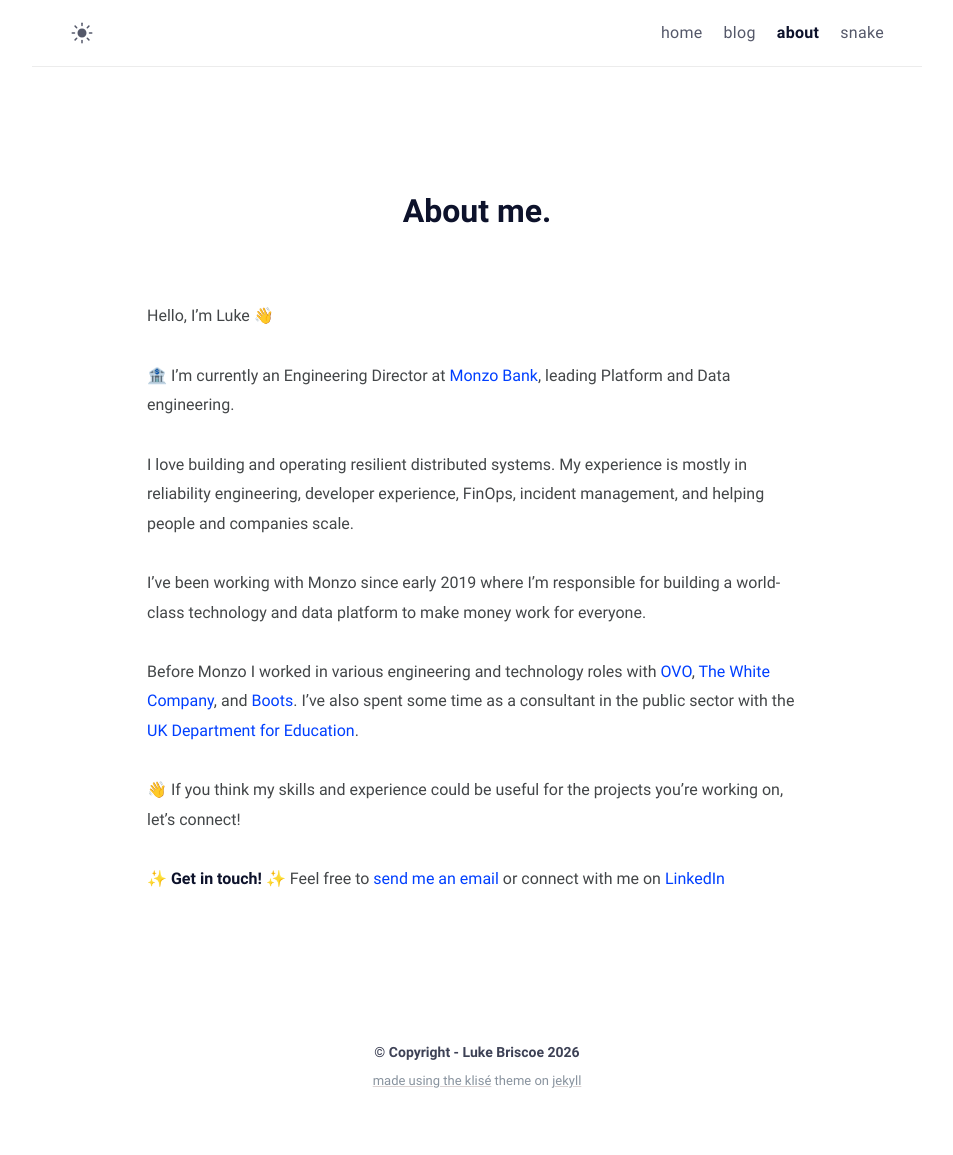
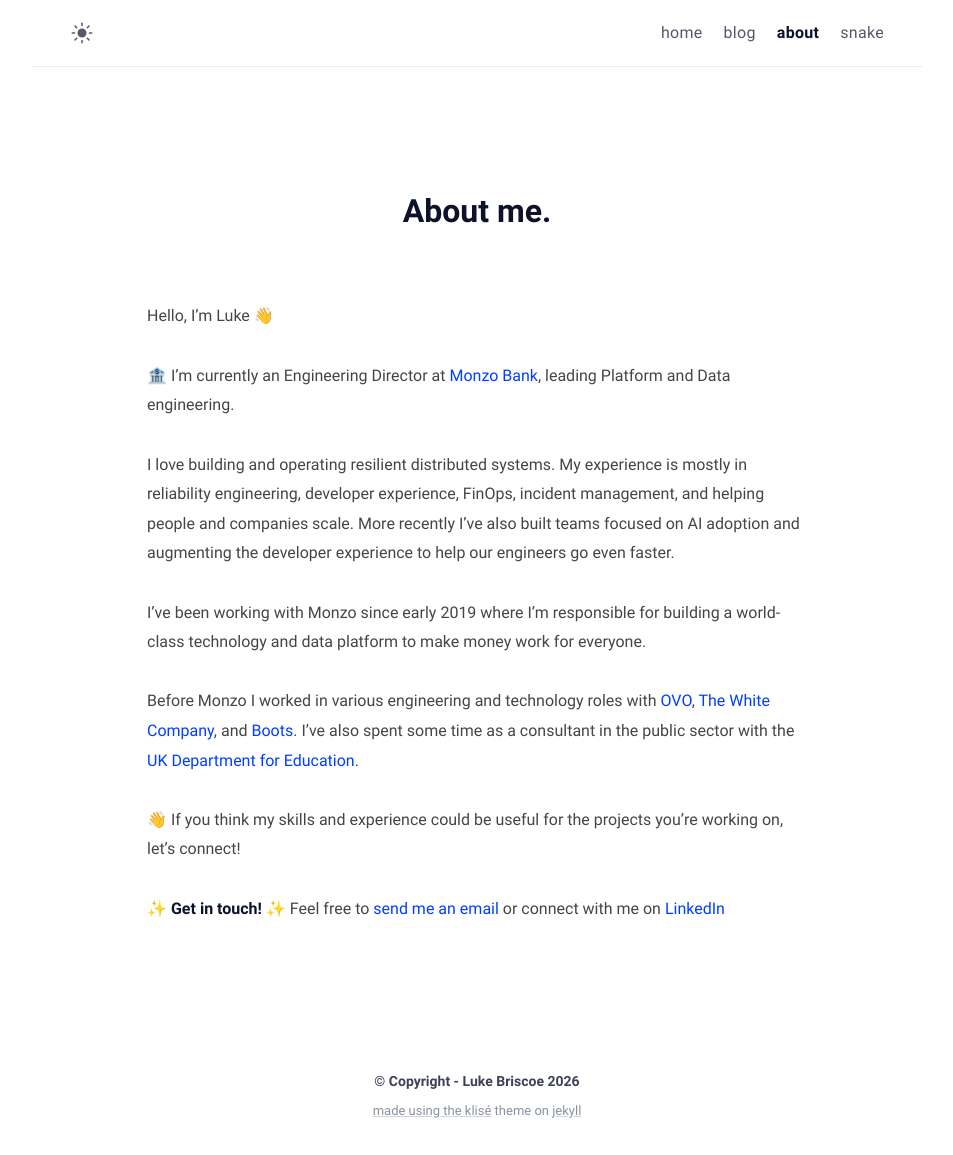
Before and after one commit to lukebriscoe/lukebriscoe.github.io, a Jekyll site: the page built from about.md, in a window 1280 px wide. Shown: the whole page, without its empty margins (163-1116 px from the left). Built offline with Jekyll 4.4.1, drawn with Linux system fonts in a browser that asks for light colours; before the commit the page ends 1126 px from its top, so only the background shows below that.

Commit message:
updated about me

```diff
--- a/_config.yml
+++ b/_config.yml
@@ -50,7 +50,7 @@ jekyll_compose:
     description:
 
 # Homepage limit posts
-number_of_posts: 20
+number_of_posts: 100
 
 # Build settings
 # theme: klise
--- a/about.md
+++ b/about.md
@@ -10,7 +10,7 @@ Hello, I'm Luke 👋
 🏦 I’m currently an Engineering Director at <a href="https://monzo.com/">Monzo Bank</a>, leading Platform and Data engineering.
 <br>
 <br>
-I love building and operating resilient distributed systems. My experience is mostly in reliability engineering, developer experience, FinOps, incident management, and helping people and companies scale.
+I love building and operating resilient distributed systems. My experience is mostly in reliability engineering, developer experience, FinOps, incident management, and helping people and companies scale. More recently I've also built teams focused on AI adoption and augmenting the developer experience to help our engineers go even faster.
 <br>
 <br>
 I've been working with Monzo since early 2019 where I’m responsible for building a world-class technology and data platform to make money work for everyone.
```
Also changed, not shown: 3 other files.
